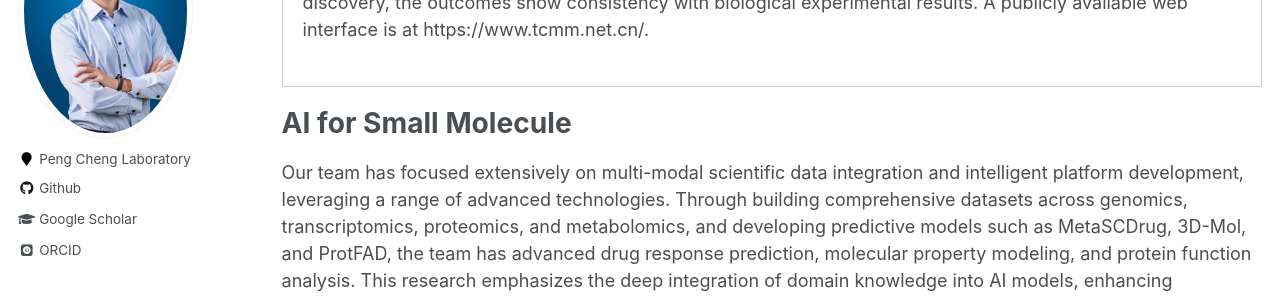
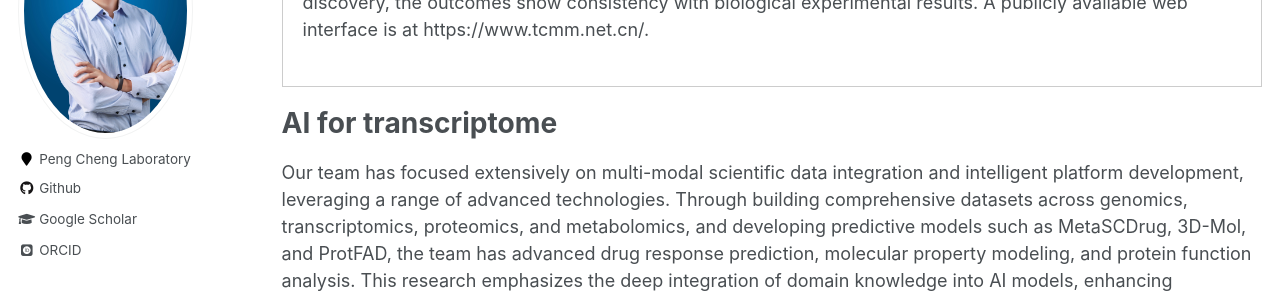
Before and after one commit to zhixiang-ren/zhixiang-ren.github.io, a Jekyll site: the page built from _pages/Research.html, in a window 1280 px wide and 900 px high, scrolled down 4813 px. Shown: the part 154-452 px from the top of the window. Built offline with Jekyll 4.4.1, drawn with Linux system fonts in a browser that asks for light colours; some web fonts are replaced; some of the changed text lies outside the part shown.

Commit message:
Update Research.html

```diff
--- a/_pages/Research.html
+++ b/_pages/Research.html
@@ -77,8 +77,8 @@ author_profile: true
     </div>
 </div>
 
-<!-- AI for Small Molecule 部分 -->
-<h1>AI for Small Molecule</h1>
+<!-- AI for Protein 部分 -->
+<h1>AI for Protein</h1>
 <p>
   Our team has focused extensively on multi-modal scientific data integration and intelligent platform development, leveraging a range of advanced technologies.
   Through building comprehensive datasets across genomics, transcriptomics, proteomics, and metabolomics, and developing predictive models such as MetaSCDrug, 3D-Mol, and ProtFAD, the team has advanced drug response prediction, molecular property modeling, and protein function analysis.
@@ -128,8 +128,8 @@ author_profile: true
     </div>
 </div>
 
-<!-- AI for Small Molecule 部分 -->
-<h1>AI for Small Molecule</h1>
+<!-- AI for transcriptome 部分 -->
+<h1>AI for transcriptome</h1>
 <p>
   Our team has focused extensively on multi-modal scientific data integration and intelligent platform development, leveraging a range of advanced technologies.
   Through building comprehensive datasets across genomics, transcriptomics, proteomics, and metabolomics, and developing predictive models such as MetaSCDrug, 3D-Mol, and ProtFAD, the team has advanced drug response prediction, molecular property modeling, and protein function analysis.
```
